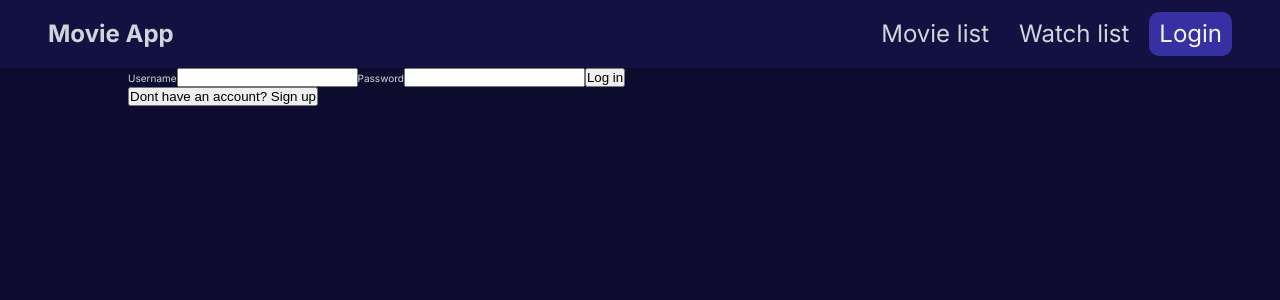
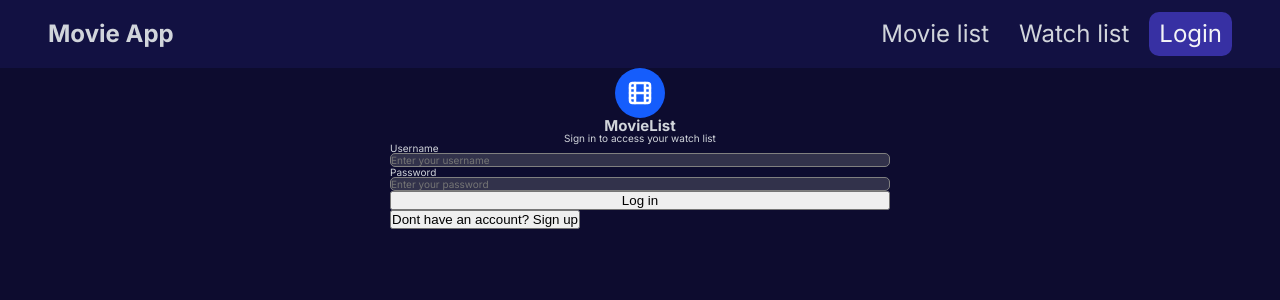
Before and after one commit to christianyarwood62/movie-watchlist, a React (Vite) app: page /login in a window 1280 px wide. Shown: the top 300 px of the page. Built offline with nearby package versions, Linux system fonts and the light colour scheme.

Commit message:
Add styling to sign in form

```diff
--- a/src/features/SignInForm.jsx
+++ b/src/features/SignInForm.jsx
@@ -3,6 +3,50 @@ import { useForm } from "react-hook-form";
 import { useDispatch, useSelector } from "react-redux";
 import { login, createAccount } from "./authSlice";
 import { useNavigate } from "react-router-dom";
+
+import { TbMovie } from "react-icons/tb";
+import styled from "styled-components";
+
+const Container = styled.div`
+  display: flex;
+  flex-direction: column;
+  align-items: center;
+  margin: 0 auto;
+`;
+
+const Icon = styled.div`
+  display: flex;
+  align-items: center;
+  justify-content: center;
+  background-color: var(--color-lightblue-500);
+  padding: 10px;
+  border-radius: 100px;
+  font-size: 30px;
+  color: white;
+`;
+
+const StyledForm = styled.form`
+  display: flex;
+  flex-direction: column;
+  min-width: 500px;
+`;
+
+const UsernameArea = styled.div`
+  display: flex;
+  flex-direction: column;
+`;
+
+const PasswordArea = styled.div`
+  display: flex;
+  flex-direction: column;
+`;
+
+const StyledInput = styled.input`
+  all: unset;
+  border: 1px solid grey;
+  border-radius: 5px;
+  background-color: var(--input-bg-color);
+`;
 
 function SignInForm() {
   const [isSignUp, setIsSignUp] = useState(false);
@@ -43,20 +87,46 @@ function SignInForm() {
   }
 
   return (
-    <form
+    <Container>
+      <Icon>
+        <TbMovie />
+      </Icon>
+      <h2>MovieList</h2>
+      {isSignUp ? (
+        <p>Create an account to start your watch list</p>
+      ) : (
+        <p>Sign in to access your watch list</p>
+      )}
+      <StyledForm
         onSubmit={handleSubmit((data) =>
           isSignUp ? handleCreateAccount(data) : handleLogin(data)
         )}
       >
+        <UsernameArea>
           <label htmlFor="usernameInput">Username</label>
-      <input id="usernameInput" {...register("username")} />
+          <StyledInput
+            placeholder="Enter your username"
+            id="usernameInput"
+            {...register("username")}
+          />
+        </UsernameArea>
+        <PasswordArea>
           <label htmlFor="passwordInput">Password</label>
-      <input id="passwordInput" {...register("password")} />
+          <StyledInput
+            placeholder="Enter your password"
+            id="passwordInput"
+            {...register("password")}
+          />
+        </PasswordArea>
         {!isSignUp && <button type="submit">Log in</button>}
         {isSignUp && (
           <>
             <label htmlFor="confirmPasswordInput">Confirm Password</label>
-          <input id="confirmPasswordInput" {...register("confirm-password")} />
+            <StyledInput
+              placeholder="Confirm your username"
+              id="confirmPasswordInput"
+              {...register("confirm-password")}
+            />
             <button type="submit">Sign up</button>
           </>
         )}
@@ -75,7 +145,8 @@ function SignInForm() {
           </button>
         </div>
         <div>{authError}</div>
-    </form>
+      </StyledForm>
+    </Container>
   );
 }
 
--- a/src/features/watchSlice.jsx
+++ b/src/features/watchSlice.jsx
@@ -33,6 +33,7 @@ const watchSlice = createSlice({
     toggleWatched(state, action) {
       const { user, id } = action.payload;
 
+      // Iterate through the users watch list and if id matches, toggle the watched attribute
       state.userWatchLists[user] = state.userWatchLists[user].map((movie) =>
         movie.imdbID === id
           ? { ...movie, watched: !movie.watched }
--- a/src/index.css
+++ b/src/index.css
@@ -35,6 +35,7 @@ body {
   --color-grey-900: #f9fafb;
 
   --color-lightblue-100: #075985;
+  --color-lightblue-500: oklch(54.6% 0.245 262.881);
   --color-blue-700: #e0f2fe;
   --color-green-100: #166534;
   --color-green-700: #dcfce7;
@@ -55,4 +56,6 @@ body {
   --color-red-100: #fee2e2;
   --color-red-700: #b91c1c;
   --color-red-800: #991b1b;
+
+  --input-bg-color: rgba(74, 74, 94, 0.607);
 }
```
Lines whose indentation alone changed are shown as unchanged.
